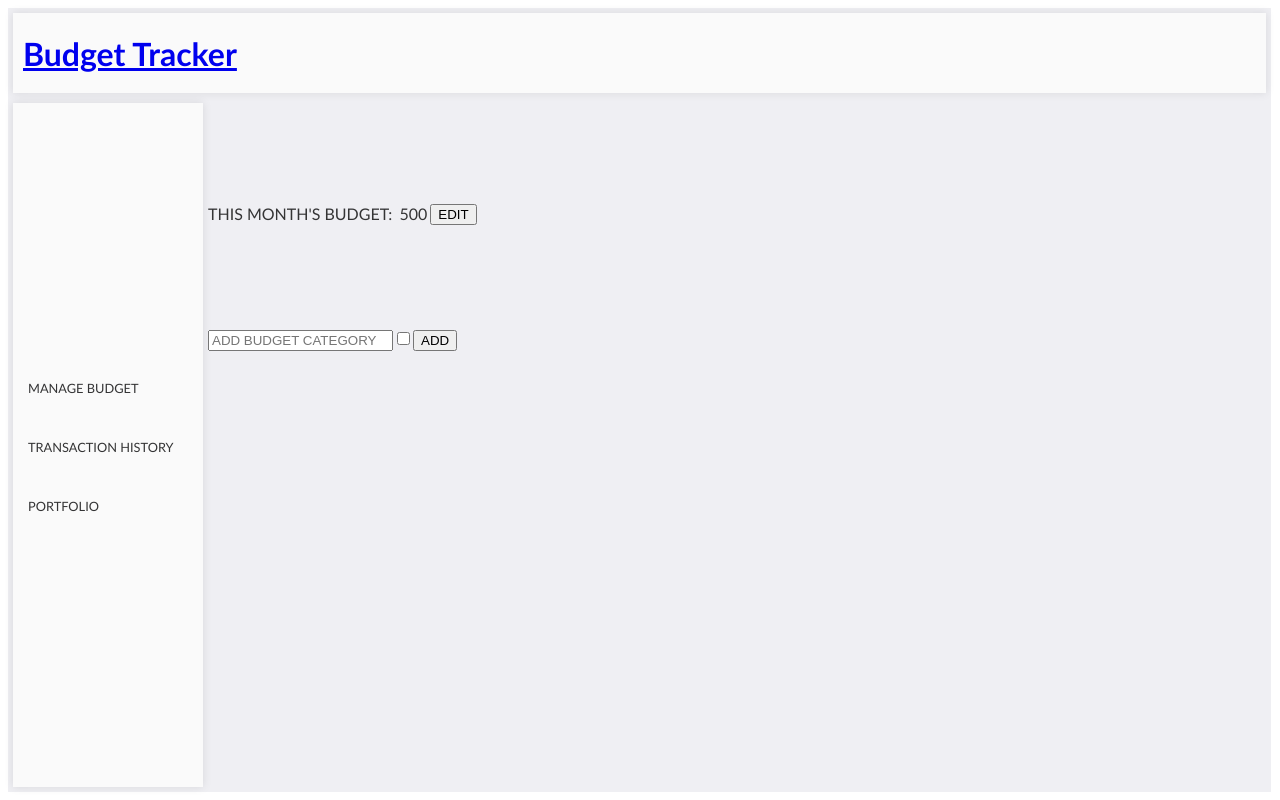
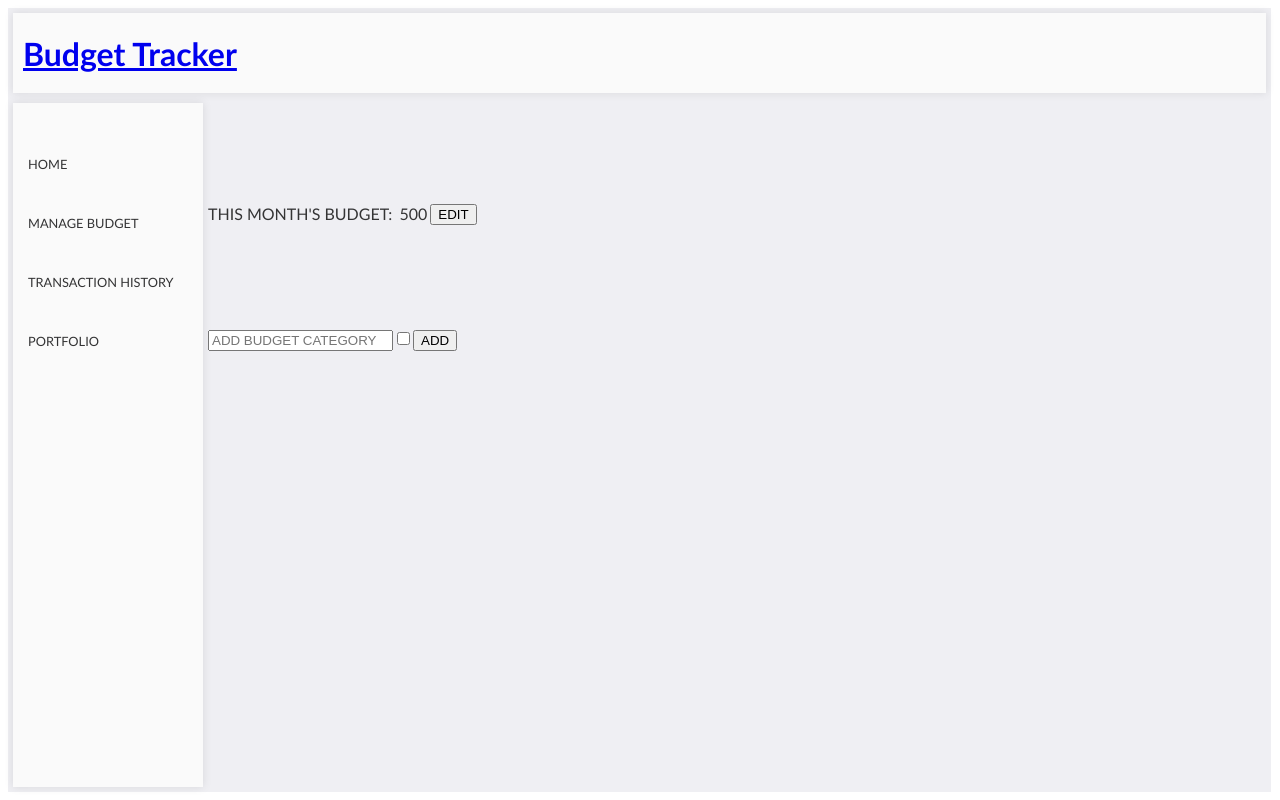
Before and after one commit to shilpakrishnanunni/express-react, a React (Vite) app in the folder client/: page /budget in a window 1280 px wide. Built offline with nearby package versions, Linux system fonts and the light colour scheme; no server answers.

Commit message:
frontend: leftMenu - change a:href to NavLink

```diff
--- a/client/src/components/LeftMenu.jsx
+++ b/client/src/components/LeftMenu.jsx
@@ -1,3 +1,5 @@
+import { NavLink } from "react-router-dom";
+
 import "../styles/leftMenu.css";
 
 
@@ -6,6 +8,7 @@ export default function LeftMenu() {
     return (
         <div className="left-menu" >
             <ul>
+                < LeftMenuEntry text="HOME" link="/" />
                 < LeftMenuEntry text="MANAGE BUDGET" link="/budget" />
                 < LeftMenuEntry text="TRANSACTION HISTORY" link="/transactions" />
                 < LeftMenuEntry text="PORTFOLIO" link="/portfolio" />
@@ -18,7 +21,8 @@ const LeftMenuEntry = ({text, link}) => {
 
     return (
         <li className="left-menu-item">
-            <a href={link} >{text}</a>
+            <NavLink to={link} >{text}</NavLink>
+            {/* <a href={link} >{text}</a> */}
         </li>
     )
 }
--- a/client/src/styles/leftMenu.css
+++ b/client/src/styles/leftMenu.css
@@ -11,14 +11,14 @@
     margin: 5px;
     width: 190px;
     padding: 10px 0px;
-    display: flex;
-    justify-content: center; /* Center horizontally */
-    align-items: center;
+    /* display: flex;
+    justify-content: center;
+    align-items: center;  */
 }
 
 .left-menu ul {
     list-style-type: none;
-    padding: 0px 5px 0px 15px;
+    padding: 20px 5px 0px 15px;
     margin: 0px;
 }
 
```
